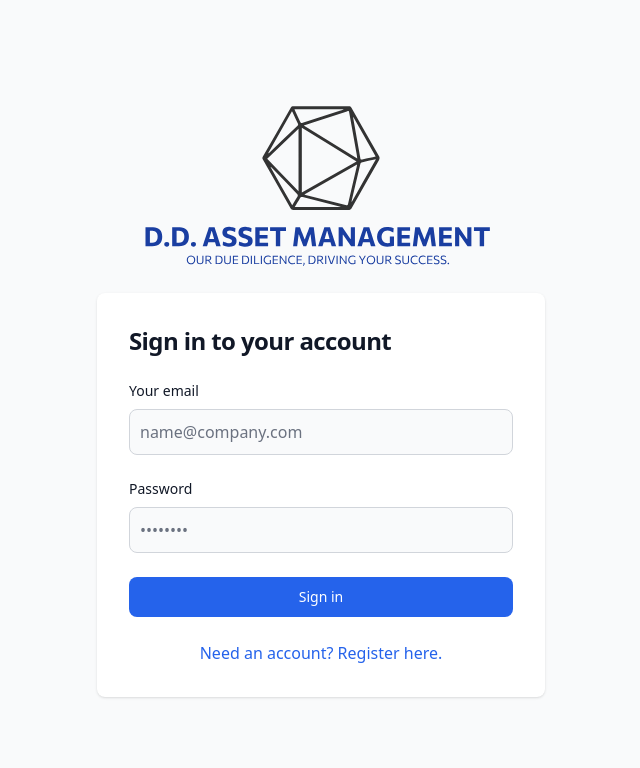
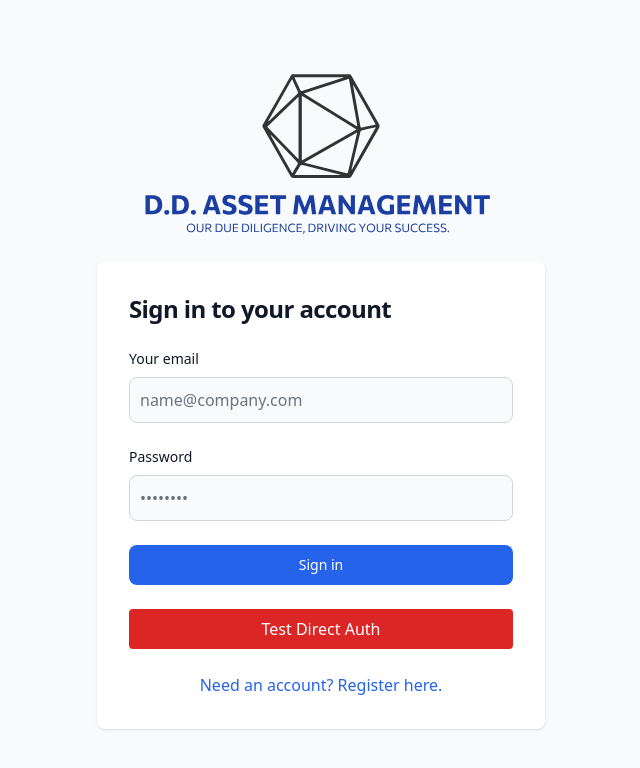
Before and after one commit to ddJProj/DDFInvestment-minustests, a React (Vite) app in the folder frontend/: page /login in a window 1280 px wide. Shown: the top 768 px of the page, without its empty margins (319-959 px from the left). Built offline with nearby package versions, Linux system fonts and the light colour scheme.

Commit message:
temporary testing button and logic for the system (verifying pass mismatch issue)

```diff
--- a/frontend/src/components/pages/login/Login.tsx
+++ b/frontend/src/components/pages/login/Login.tsx
@@ -7,6 +7,9 @@ import { useLogin } from "../../../hooks/useLogin";
 import { Link } from "react-router-dom"; // Import Link from react-router-dom
 import { ROUTES } from "../../../constants/router.constants";
 import logo from "../../../assets/dd-asset-management-high-resolution-logo-transparent.svg";
+import { testDirectAuth } from "../../../services/api.service";
+import axios from "axios";
+
 
 const loginSchema = z.object({
   email: z.string().email("Invalid email address").nonempty("Email is required"),
@@ -28,6 +31,28 @@ const Login: React.FC = () => {
 
   const onSubmit = async (data: LoginFormInputs) => {
     await handleLogin(data.email, data.password);
+  };
+
+  const testDirectAuthentication = async () => {
+    try {
+      const response = await axios.post(
+        'http://localhost:8080/api/auth/authenticate',
+        {
+          email: 'admin@example.com',
+          password: 'password'
+        },
+        {
+          headers: {
+            'Content-Type': 'application/json'
+          }
+        }
+      );
+      console.log('Auth Success:', response);
+      return response.data;
+    } catch (error) {
+      console.error('Auth Error:', error);
+      return null;
+    }
   };
 
   return (
@@ -97,6 +122,15 @@ const Login: React.FC = () => {
               >
                 {isSubmitting ? "Logging in..." : "Sign in"}
               </button>
+
+              <button
+                type="button"
+                onClick={testDirectAuthentication}
+                className="mt-2 w-full bg-red-600 hover:bg-red-700 text-white py-2 rounded"
+              >
+                Test Direct Auth
+              </button>
+
             </form>
             <div className="text-center">
               <Link
```
